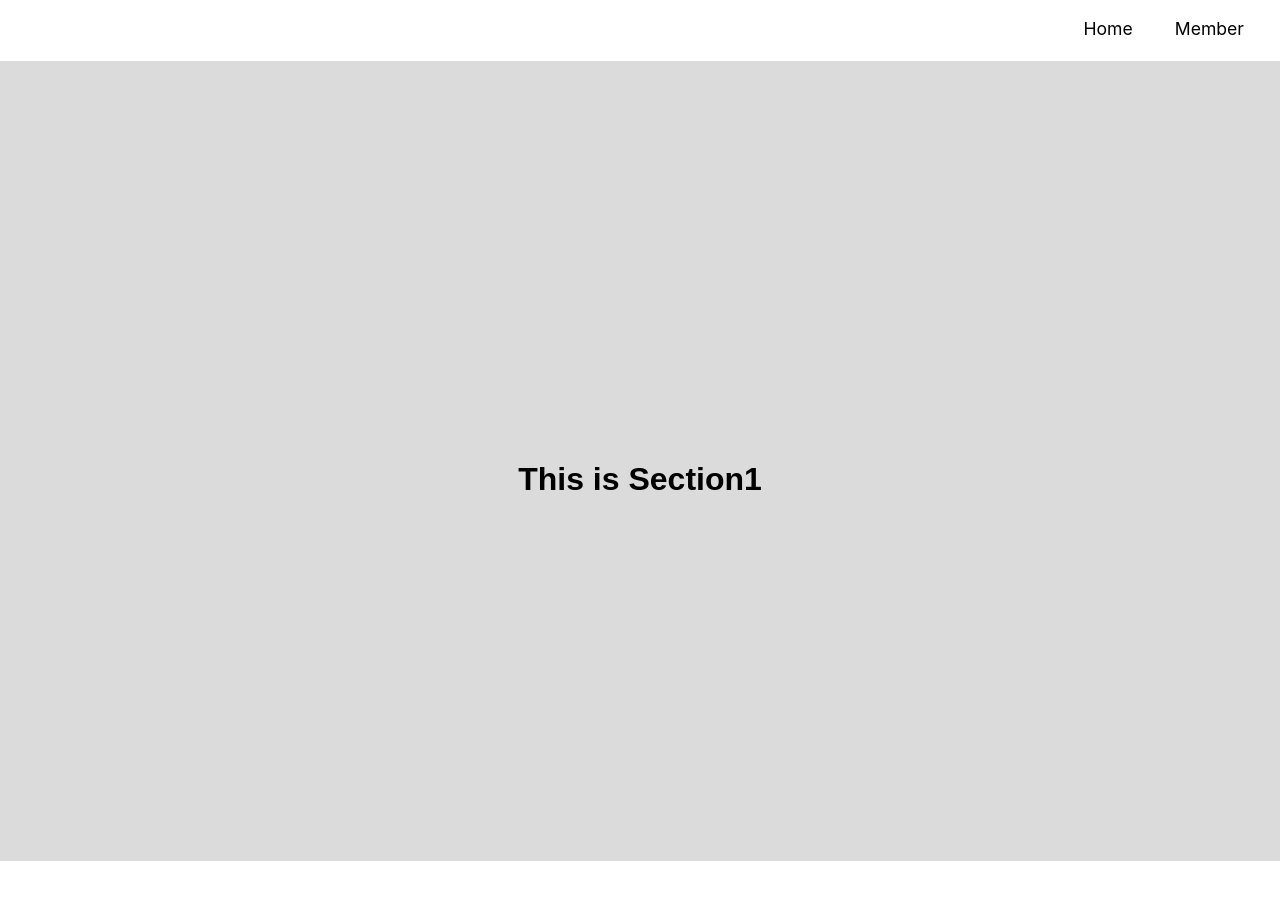
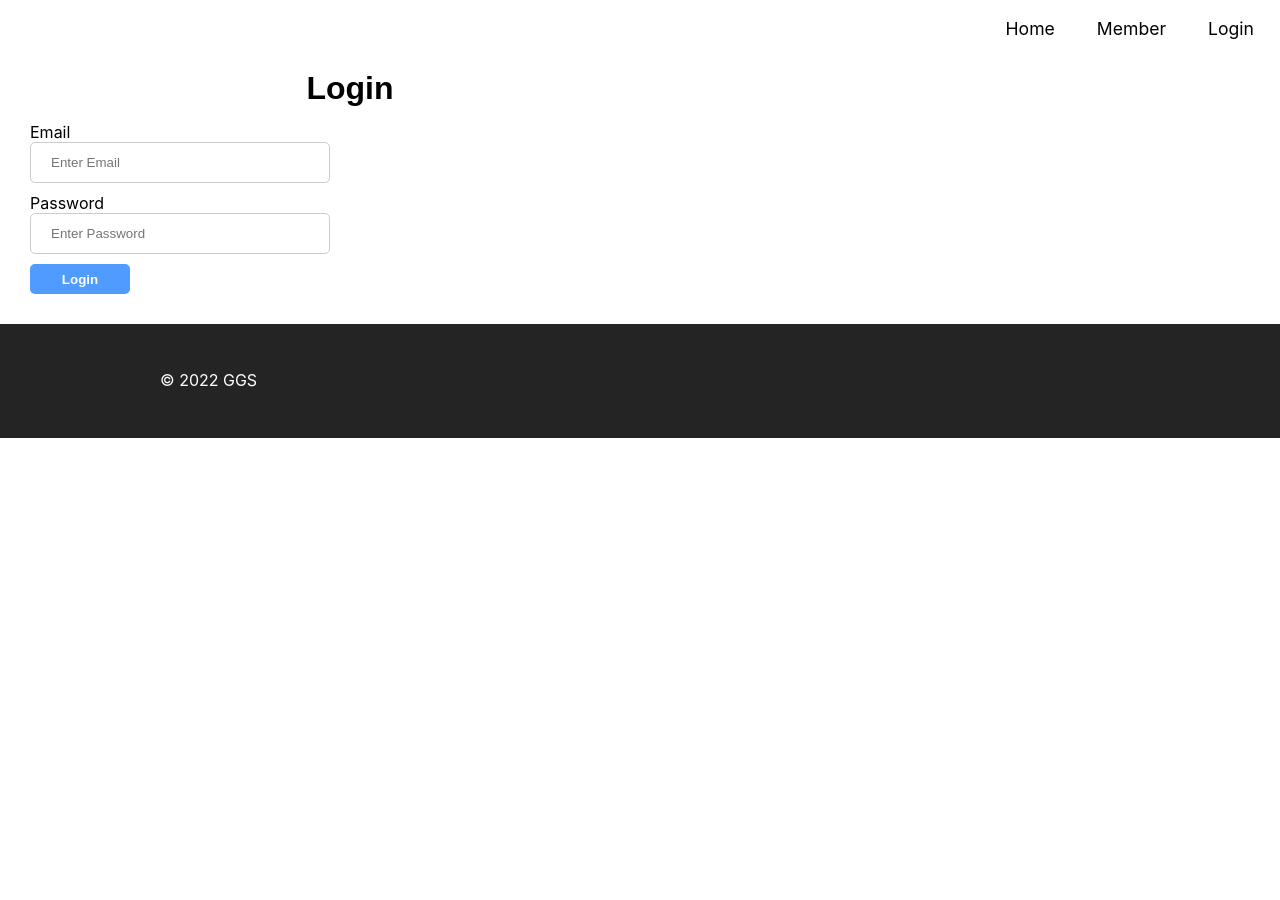
Before and after one commit to JackTheArchitect/TeamGGS-frontend, a React (Create React App) app: page /login in a window 1280 px wide. Shown: the top 900 px of the page. After the commit the page ends 800 px from the top, so only its background shows below. Built offline with nearby package versions, Linux system fonts and the light colour scheme.

Commit message:
create login page

```diff
--- a/src/App.js
+++ b/src/App.js
@@ -1,14 +1,23 @@
 import './App.css';
+import { BrowserRouter as Router, Routes, Route } from "react-router-dom";
+
 import Home from './components/Home';
+import Login from './components/Login';
+
 import Navbar from './components/Navber';
 import Footer from './components/Footer';
 
 function App() {
   return (
     <>
-      <Navbar/>
-      <Home/>
-      <Footer/>
+    <Router>
+        <Navbar/>
+          <Routes>
+            <Route path='/' element={<Home/>}/>
+            <Route path='/login' element={<Login/>}/>
+          </Routes>
+        <Footer/>
+    </Router>
     </>
   );
 }
--- /dev/null
+++ b/src/components/Login.css
@@ -0,0 +1,37 @@
+#Login-container{
+    width:50%;
+    margin: 30px;
+}
+
+h1{
+    margin: 15px;
+}
+
+label, input{
+    margin: auto;
+}
+
+input{
+    width: 300px;
+    padding: 12px 20px;
+    display: inline-block;
+    border: 1px solid #ccc;
+    box-sizing: border-box;
+    border-radius: 5px;
+    margin-bottom: 10px;
+  }
+
+  #loginBtn {
+    width: 100px;
+    height: 30px;
+    font-weight: bold;
+    background-color: #4f9bff;
+    color: #fff;
+    border: 0px;
+    border-radius: 5px;
+}
+form > div{
+    display: block;
+    justify-content: center;
+    align-items: center;
+}
--- /dev/null
+++ b/src/components/Login.js
@@ -0,0 +1,26 @@
+import './Login.css';
+
+function Login() {
+  return (
+    <div id='Login-container'>
+        <h1>Login</h1>
+            <form method='post'>
+                <div>
+                    <label for='email'>Email</label><br></br>
+                    <input type='text' id='email' name='email' placeholder='Enter Email' required></input>
+                </div>
+                <div>
+                    <label for='password'>Password</label><br></br>
+                    <input type='password' id='password' name='password' placeholder='Enter Password' required></input>
+                </div>
+                <div>
+                    <button type='submit' id='loginBtn' name='loginBtn'>Login</button>
+                </div>
+            </form>
+    </div>
+
+
+  );
+}
+
+export default Login;
--- a/src/components/Navber.js
+++ b/src/components/Navber.js
@@ -17,6 +17,11 @@ function Navbar() {
                       Member
                     </a>
                   </li>
+                  <li className='nav-item'>
+                    <a className='nav-links' href='/login'>
+                      Login
+                    </a>
+                  </li>
                 </ul>
             </div>
         </nav>
```
